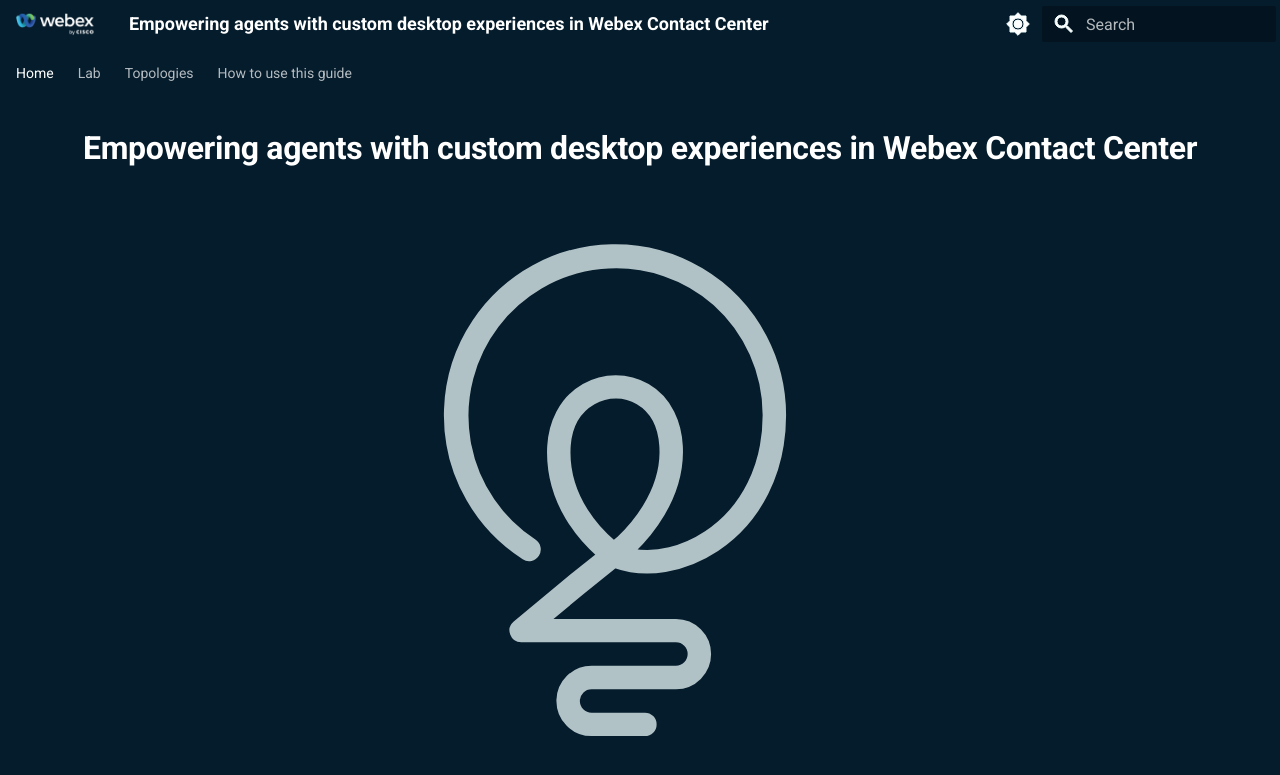
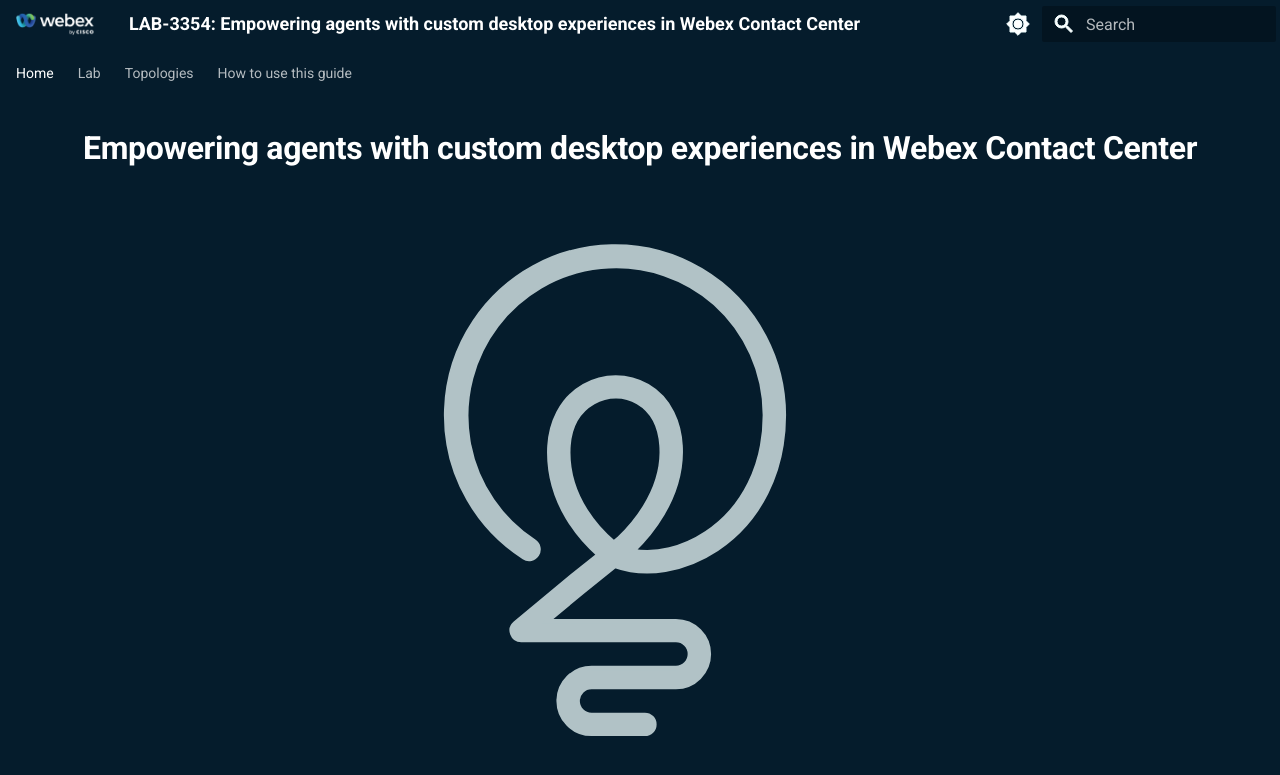
Before and after one commit to WebexCC-SA/LAB-3354, an MkDocs documentation site: the page built from docs/index.md, in a window 1280 px wide and 900 px high. Shown: the top 775 px of the window. Built offline with MkDocs 1.6.1 and Material for MkDocs 9.7.7, drawn with Linux system fonts in a browser that asks for light colours.

```diff
--- a/mkdocs.yml
+++ b/mkdocs.yml
@@ -1,6 +1,6 @@
 ---
-site_name: Empowering agents with custom desktop experiences in Webex Contact Center # This must begin with the session ID, e.g. LABXXX-1234 This is my Cisco Live Lab
-site_description: Empowering agents with custom desktop experiences in Webex Contact Center # must be same as "site_name"
+site_name: "LAB-3354: Empowering agents with custom desktop experiences in Webex Contact Center" # This must begin with the session ID, e.g. LABXXX-1234 This is my Cisco Live Lab
+site_description: "Empowering agents with custom desktop experiences in Webex Contact Center" # must be same as "site_name"
 site_author: Kevin Simpson, Shrishail Doddalinganavar
 copyright: Copyright &copy; 2025 Cisco
 theme:
@@ -45,10 +45,10 @@ extra_javascript:
 plugins:
   - search
   - macros
-  # - with-pdf:
-  #     cover_title: LABXXX-1234
-  #     cover_subtitle: My famous WebexOne Lab
-  #     cover_logo: template_assets/wx1Splash_new.gif
+  - with-pdf:
+      cover_title: LAB-3354
+      cover_subtitle: Empowering agents with custom desktop experiences in Webex Contact Center
+      cover_logo: template_assets/Wx1_25_PDF_image.jpg
   - glightbox:
       touchNavigation: true
       loop: false
```
Also changed, not shown: docs/template_assets/Wx1_25_PDF_image.jpg (added).
